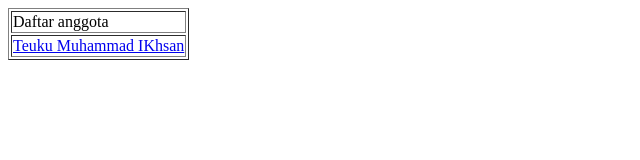
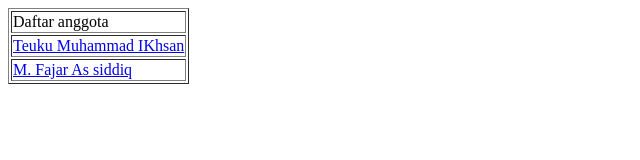
Before and after one commit to TeukuMuhammadIkhsan/INF206-2025-10-TimSepuluh, a plain HTML site: page index.html in a window 1280 px wide. Shown: the whole page, without its empty margins (0-640 px from the left). Drawn offline with Linux system fonts and the light colour scheme.

Commit message:
commit fajar

```diff
--- a/index.html
+++ b/index.html
@@ -7,6 +7,7 @@
 <table border=”0”>
 <tr><td>Daftar anggota</td></tr>
 <tr><td><a href="2004111010069.html">Teuku Muhammad IKhsan</a></td></tr>
+<tr><td><a href="2104111010048.html">M. Fajar As siddiq</a></td></tr>
 </table>
 </body>
 </html>
```
Also changed, not shown: 2104111010048.html (added, +2 -0 lines).
